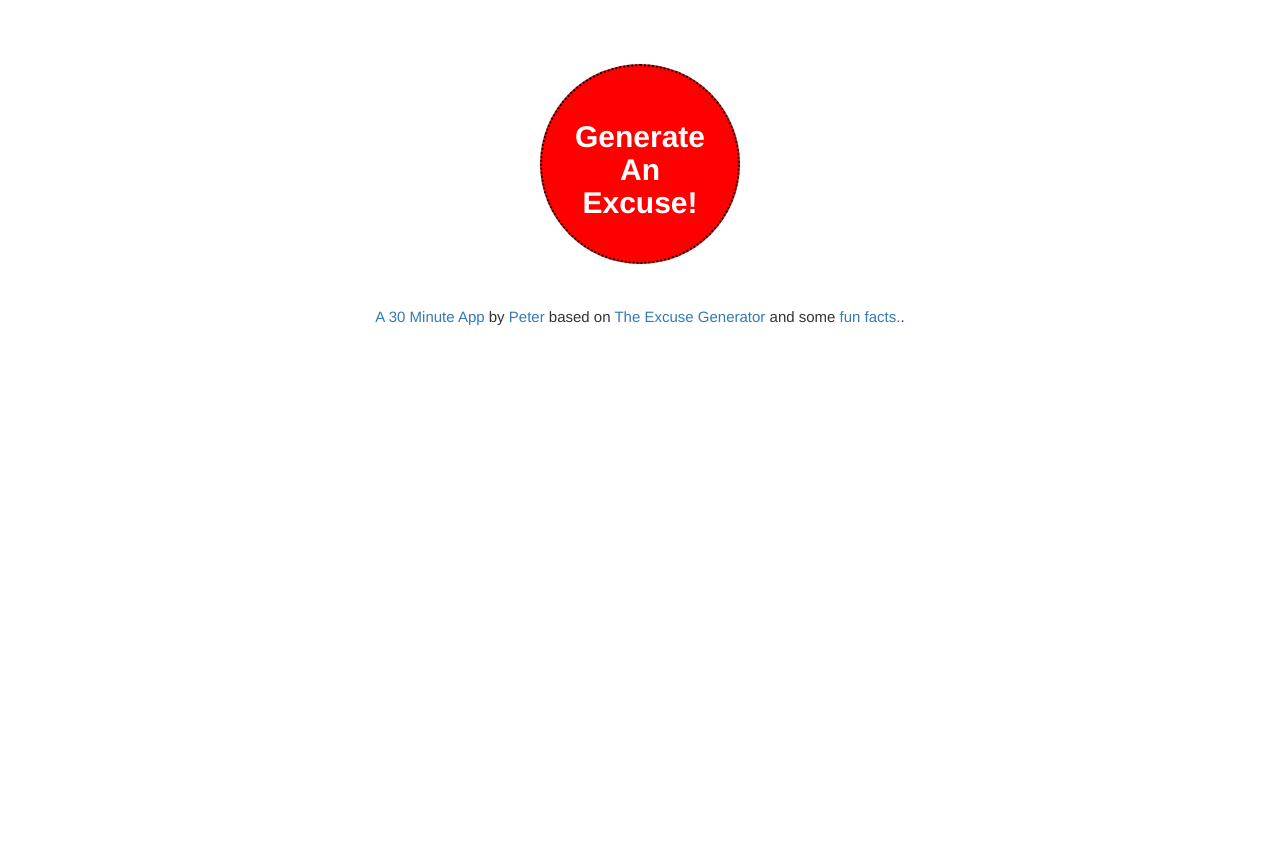
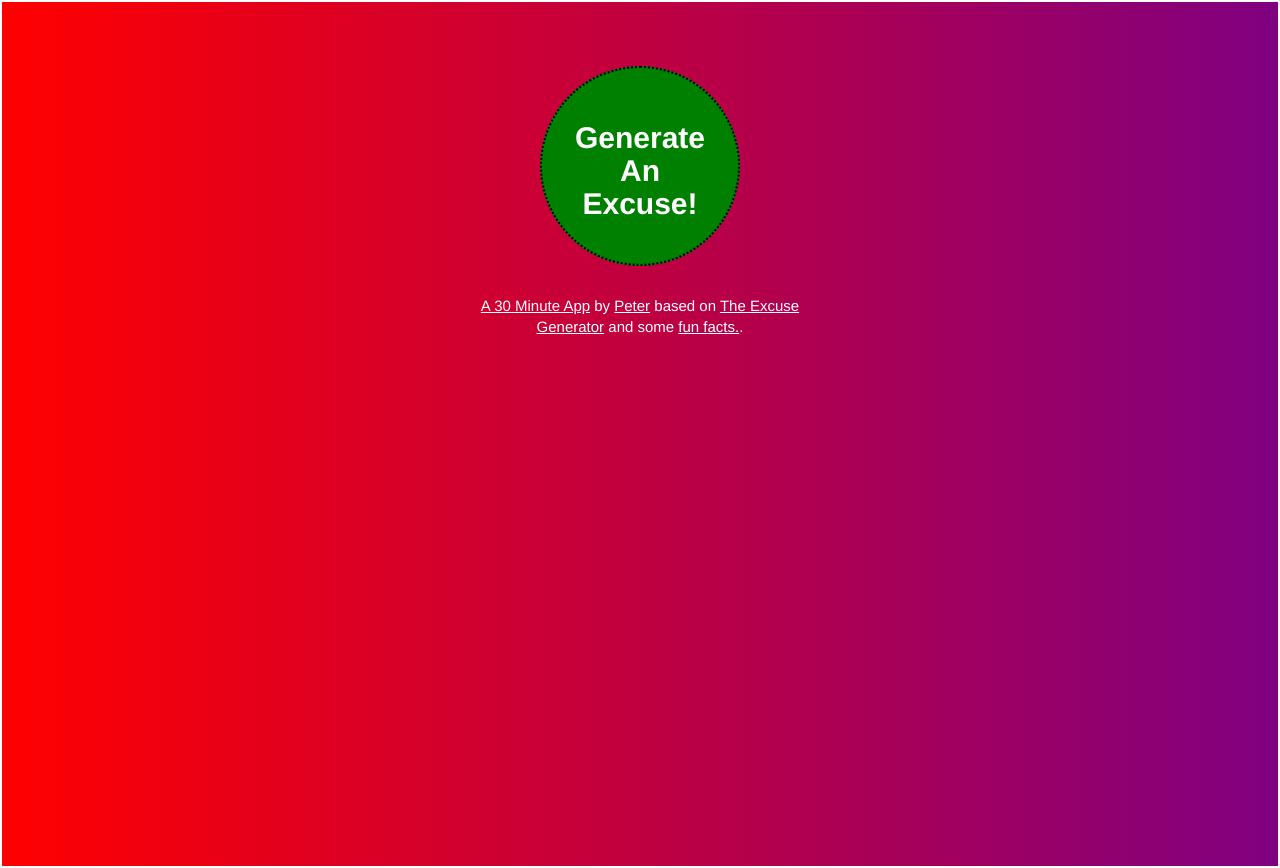
Before and after one commit to pbanigo/excuse-generator, a plain HTML site: page index.html in a window 1280 px wide. Before the commit the page ends 800 px from the top, so only its background shows below. Drawn offline with nearby package versions, Linux system fonts and the light colour scheme.

Commit message:
Changed UI

```diff
--- a/css/style.css
+++ b/css/style.css
@@ -1,6 +1,5 @@
 :root{
-
-
+  border: 2px solid white;
 };
 
 
@@ -18,18 +17,28 @@ html{
 
 body {
     width: 50%;
-    height: 100%;
+    height: 100vh;
     text-align: center;
     margin: auto;
     font-size: 1.5rem;
-    /*background: linear-gradient(to left, white, green);*/
+    background: linear-gradient(to right, red, purple);
 }
 #app{
-	margin-top: 10%;
+  width: 60%;
+  margin: auto;
+  margin-top: 10%;
+  max-height: 100vh;
 }
 #random{
 	font-style: italic;
   padding-top: 5%;
+}
+@keyframes horizontal-shaking {
+ 0% { transform: translateX(0) }
+ 25% { transform: translateX(5px) }
+ 50% { transform: translateX(-5px) }
+ 75% { transform: translateX(5px) }
+ 100% { transform: translateX(0) }
 }
 #generate {
   display: flex;
@@ -40,12 +49,29 @@ body {
     margin: auto;
     align-items: center;
     color: white;
-    background-color: red;
+    background-color: green;
+    animation-name: horizontal-shaking;
+    animation-duration:  0.35s;
+    animation-iteration-count: 10;
+
+}
+#generate:visited {
+    background: linear-gradient(to left, green, blue);
+
 }
 h2{
   padding: 10%;
   text-transform: capitalize;
   font-weight: 800;
+}
+h1{
+  color: white;
+}
+span, span a {
+  color: white;
+}
+span a {
+  text-decoration: underline;
 }
 @media only screen and (max-width: 700px){
 	body{
--- a/index.html
+++ b/index.html
@@ -21,7 +21,9 @@
 		</div>
 		<p id="random"></p>
 		<div>
+		<span>
 			<a href="https://targetict.co.uk/blog/delivering-web-projects-100-remotely.html">A 30 Minute App</a> by <a href="https://peterbanigo.com"> Peter</a> based on <a href="https://excuser.herokuapp.com/"> The Excuse Generator</a> and some <a href="https://asli-fun-fact-api.herokuapp.com/">fun facts.</a>.
+		</span>
 		</div>
 	</div>
 
```
